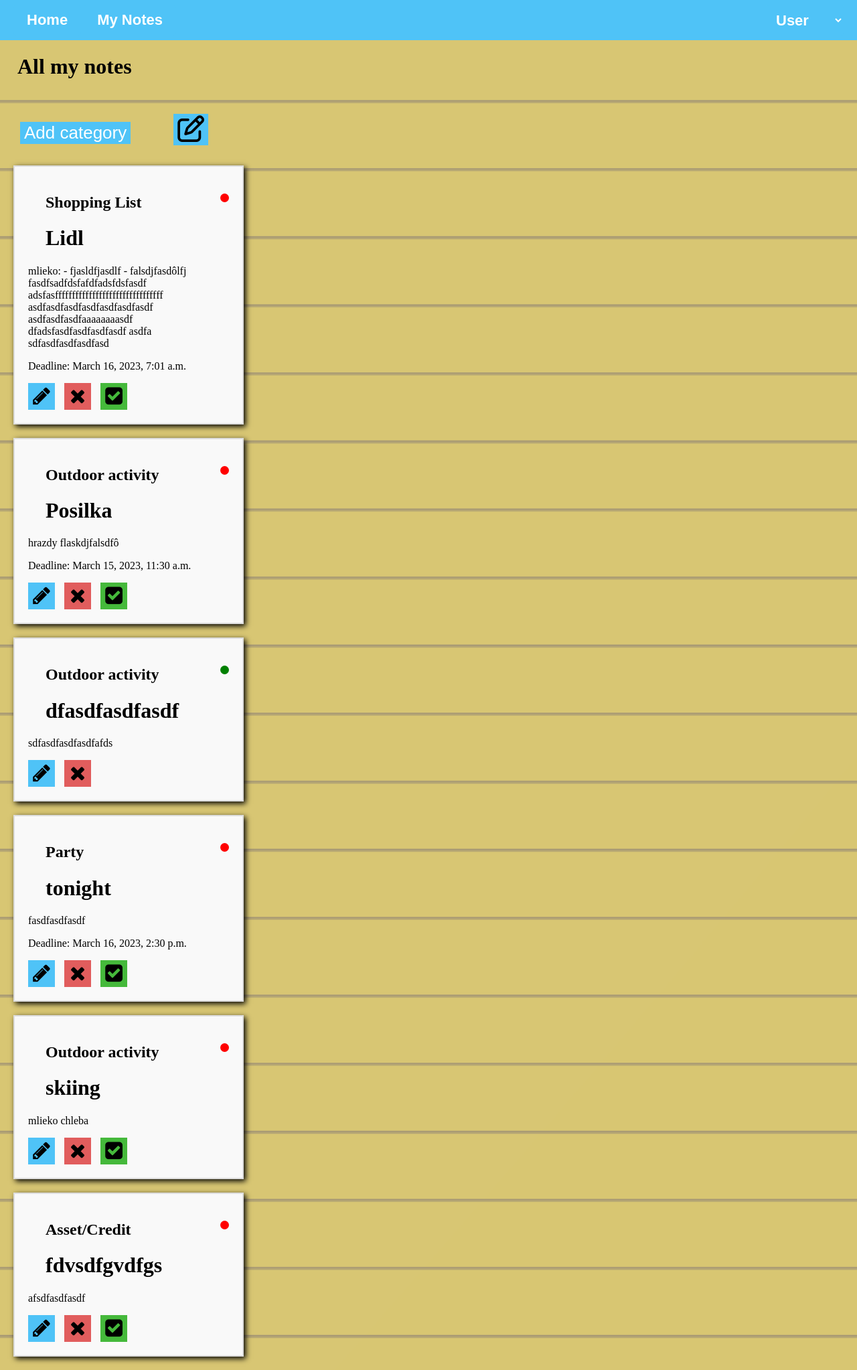
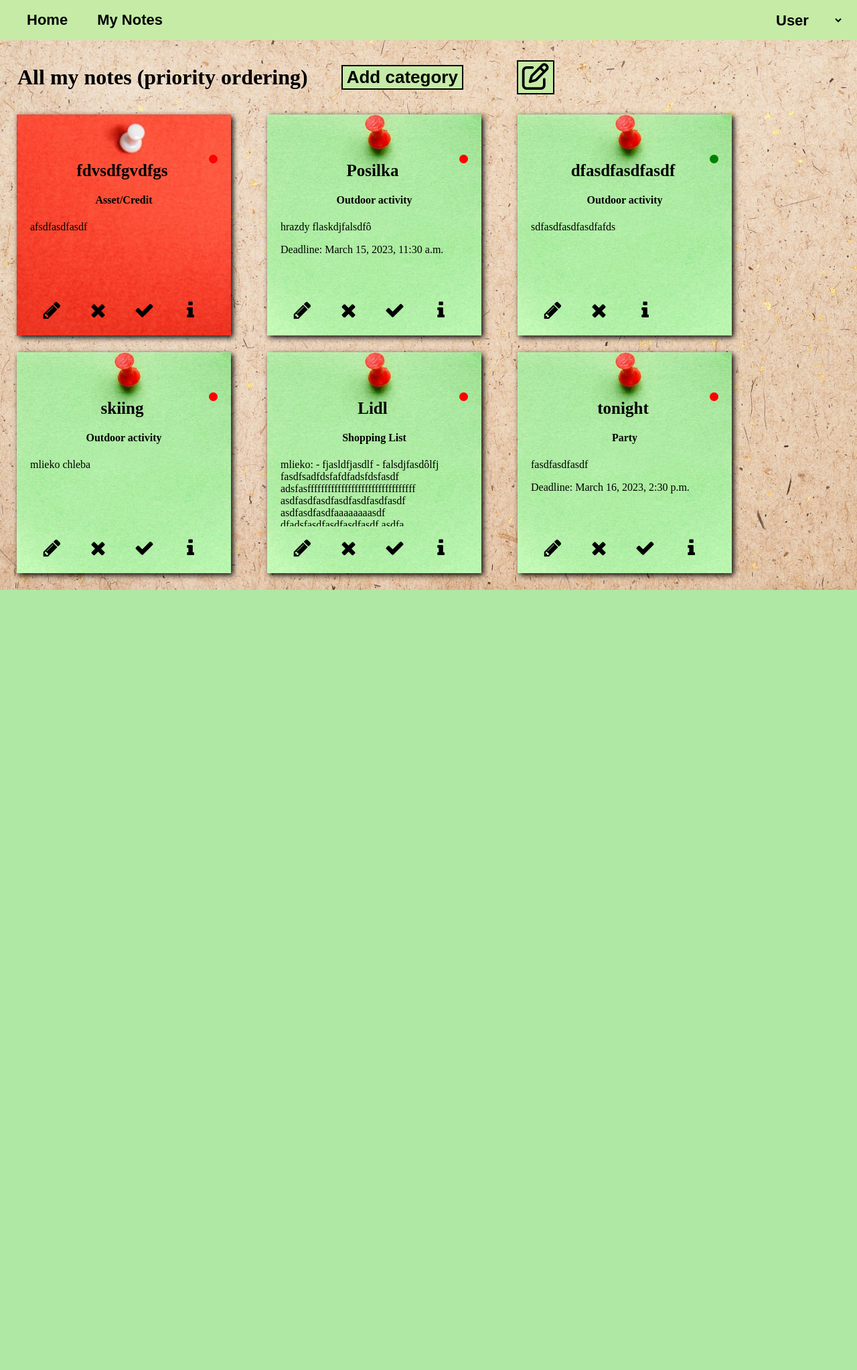
Before and after one commit to Gether1996/NotesApp, a Django app: page /user_notes/ in a window 1280 px wide. Shown: the whole page at 67% size. After the commit the page ends 881 px from the top, so only its background shows below. Run offline with Django 4.2, Linux system fonts and the light colour scheme; a user stored in the database is signed in; data comes from the database, SQL or seed files in the repository; both versions use the stored data as it was after the commit; some libraries are stand-ins or nearby versions.

Commit message:
reworked CSS of whole web, added info button to notes

```diff
--- a/accounts/templates/registration/login.html
+++ b/accounts/templates/registration/login.html
@@ -21,7 +21,7 @@
 </form>
 
 
-<h4 style="margin-left: 22px; ">You can <a href="{% url 'registration' %}" id="id_sign_up">sign up here</a>.</h4>
+<p style="margin-left: 22px; font-size: 20px; ">You can <a href="{% url 'registration' %}" id="id_sign_up">sign up here</a>.</p>
 
 
 {% endblock %}
--- a/viewer/static/styling.css
+++ b/viewer/static/styling.css
@@ -1,10 +1,18 @@
-h1, h2 {
+h1, h2{
     margin-left: 26px;
+}
+h3 {
+    font-size: 25px;
+    margin: 10px 5px 5px 0px;
+}
+
+h3, h4 {
+    text-align: center;
 }
 
 body {
     margin: 0;
-    background-image: url('background/background.png' );
+    background-image: url('background/background1.jpg' );
     background-size: cover;
 }
 
@@ -13,7 +21,7 @@ nav {
   justify-content: space-between;
   align-items: center;
   height: 60px;
-  background-color: #4FC3F7;
+  background-color: #c5eba6;
   padding: 0 20px;
   margin: 0;
 }
@@ -23,8 +31,7 @@ select option {
 }
 
 .navbar-left button {
-    background-color: #4FC3F7;
-    color: #fff;
+    background-color: #c5eba6;
     border: none;
     padding: 10px 20px;
     font-size: 22px;
@@ -35,12 +42,11 @@ select option {
 }
 
 .navbar-left button:hover {
-    background-color: #2196F3;
+    background-color: #9ed175;
 }
 
 .navbar-right select {
-    background-color: #4FC3F7;
-    color: #fff;
+    background-color: #c5eba6;
     border: none;
     padding: 10px 10px;
     font-size: 22px;
@@ -51,18 +57,17 @@ select option {
 }
 
 .navbar-right option {
-  background-color: #4FC3F7;
-  color: white;
+  background-color: #c5eba6;
   cursor: pointer;
 }
 
 .navbar-right select:hover {
-  background-color: #2196F3;
+  background-color: #9ed175;
   transition: background-color 0.3s ease;
 }
 
 .navbar-right option:hover {
-  background-color: #2196F3;
+  background-color: #9ed175;
   transition: background-color 0.3s ease;
 }
 
@@ -72,9 +77,8 @@ select option {
 
 .sign_up_btn {
   margin-top: 20px;
-  background-color: #4FC3F7;
+  background-color: #c5eba6;
   border: none;
-  color: white;
   padding: 10px 20px;
   text-align: center;
   text-decoration: none;
@@ -85,59 +89,69 @@ select option {
 }
 
 .sign_up_btn:hover {
-  background-color: #2196F3;
+  background-color: #9ed175;
 }
 
 .note {
-  background-color: #f9f9f9;
-  border: 2px solid #ddd;
+  background-image: url('background/sticker.jpg' );
+  background-size: cover;
   box-shadow: 3px 3px 8px rgba(0, 0, 0, 2);
-  padding: 20px;
-  margin-bottom: 20px;
-  margin-left: 20px;
-  width: 300px;
+  padding: 10px 20px 20px 20px;
+  vertical-align: top;
+  display: inline-block;
+  text-align: left;
+  width: 280px;
+  height: 300px;
+  margin: 0px 25px 25px 25px;
+  overflow: hidden;
+}
+
+
+.note-high-priority {
+  background-image: url('background/priority-sticker.jpg' );
+  background-size: cover;
+  box-shadow: 3px 3px 8px rgba(0, 0, 0, 2);
+  padding: 10px 20px 20px 20px;
+  vertical-align: top;
+  display: inline-block;
+  text-align: left;
+  width: 280px;
+  height: 300px;
+  margin: 0px 25px 25px 25px;
+  overflow: hidden;
 }
 
 .note-content {
+  margin-top: 50px;
   position: relative;
-}
-
-.note-actions button {
-  display: inline-block;
-  width: 40px;
-  height: 40px;
-  margin-right: 10px;
-  border: none;
-
-}
-
-.edit-note {
-  background-color: #4FC3F7;
-  font-size: 30px;
-}
-
-
-.delete-note {
-  background-color: #e15d5d;
-  font-size: 30px;
-}
-
-.finish-note {
-  background-color: #45b93b;
-  font-size: 30px;
+  overflow: auto;
+  height: calc(100% - 100px);
 }
 
 .btn-add {
     margin: 30px;
     cursor: pointer;
-    background-color: #4FC3F7;
-    border: 1px;
+    background-color: #c5eba6;
+    border: 2px solid black;
     font-size: 26px;
-    color: white;
+    font-weight: bold;
+}
+
+.note-actions button {
+  position: relative;
+  bottom: 0;
+  display: inline-block;
+  width: 45px;
+  height: 45px;
+  margin: 10px;
+  border: none;
+  border-radius: 50%;
+  background-color: #4598bd00;
+  font-size: 30px;
 }
 
 .edit-note:hover {
-  background-color: #2196F3;
+  background-color: #9ed175;
   transition: background-color 0.3s ease;
   cursor: pointer;
 }
@@ -149,7 +163,13 @@ select option {
 }
 
 .finish-note:hover {
-  background-color: #22661c;
+  background-color: #9ed175;
+  transition: background-color 0.3s ease;
+  cursor: pointer;
+}
+
+.note-details:hover {
+  background-color: #9ed175;
   transition: background-color 0.3s ease;
   cursor: pointer;
 }
--- a/viewer/templates/user_notes.html
+++ b/viewer/templates/user_notes.html
@@ -12,22 +12,25 @@
 </head>
 <body>
 
-    <h1>All my notes</h1>
-<div style="display: inline-block;">
-  <button class="btn-add"><a href="http://127.0.0.1:8000/add_category/" style="text-decoration: none; color: white;">Add category</a></button>
+<div style="display: flex; align-items: center; justify-content: flex-start;">
+  <h1 style="margin-right: 20px;">All my notes (priority ordering)</h1>
+  <div style="display: inline-block; margin-right: 20px;">
+    <button class="btn-add"><a href="http://127.0.0.1:8000/add_category/" style="text-decoration: none; color: black;">Add category</a></button>
+  </div>
+  <div style="display: inline-block;">
+    <button class="btn-add" style="font-size: 40px; margin-right: 20px;"><a href="http://127.0.0.1:8000/add_note/" style="color: black;"><i class='fa fa-pencil-square-o'></i></a></button>
+  </div>
 </div>
-<div style="display: inline-block;">
-  <button class="btn-add" style="font-size: 40px;"><a href="http://127.0.0.1:8000/add_note/" style="color: black;"><i class='fa fa-pencil-square-o'></i></a></button>
-</div>
+
 {% for note in notes %}
-    <div class="note">
+    <div class="note{% if note.priority == 4 %}-high-priority{% endif %}">
         <div class="note-content">
-            <h2>{{ note.category.name }}</h2>
-            <h1>{{ note.name }}</h1>
+            <h3>{{ note.name }}</h3>
+            <h4>{{ note.category.name }}</h4>
             <p>{{ note.description }}</p>
             {% if note.scheduled_time %}
                 {% if note.finished == False %}
-                <p>Deadline: {{ note.scheduled_time }}</p>
+                <p style="position: relative; bottom: 0px;">Deadline: {{ note.scheduled_time }}</p>
                 {% endif %}
             {% endif %}
                 <div class="scheduled-time-indicator {% if note.finished %}finished{% endif %}"></div>
@@ -42,9 +45,10 @@
                 {% if note.finished == False %}
                 <form style="display: inline-block;" method="post" action="{% url 'finish_note' note.id %}" onsubmit="return confirm('Is it really finished?')">
                   {% csrf_token %}
-                  <button class="finish-note"><i class='fa fa-check-square'></i></button>
+                  <button class="finish-note"><i class='fa fa-check'></i></button>
                 </form>
                 {% endif %}
+            <a href=""><button class="note-details"><i class='fa fa-info'></i></button></a>
         </div>
     </div>
 {% endfor %}
--- a/viewer/views.py
+++ b/viewer/views.py
@@ -34,7 +34,7 @@ def homepage(request):
 
 @login_required
 def user_notes(request):
-    notes = Note.objects.filter(user=request.user)
+    notes = Note.objects.filter(user=request.user).order_by('-priority')
     return render(request, 'user_notes.html', {'notes': notes})
 
 
```
Also changed, not shown: viewer/templates/homepage.html (+19 -8 lines), db.sqlite3, viewer/forms.py (line endings or trailing spaces), viewer/migrations/0009_alter_note_priority.py (added), viewer/static/background/background.png (deleted), viewer/static/background/background1.jpg (added), viewer/static/background/priority-sticker.jpg (added), viewer/static/background/sticker.jpg (added).
